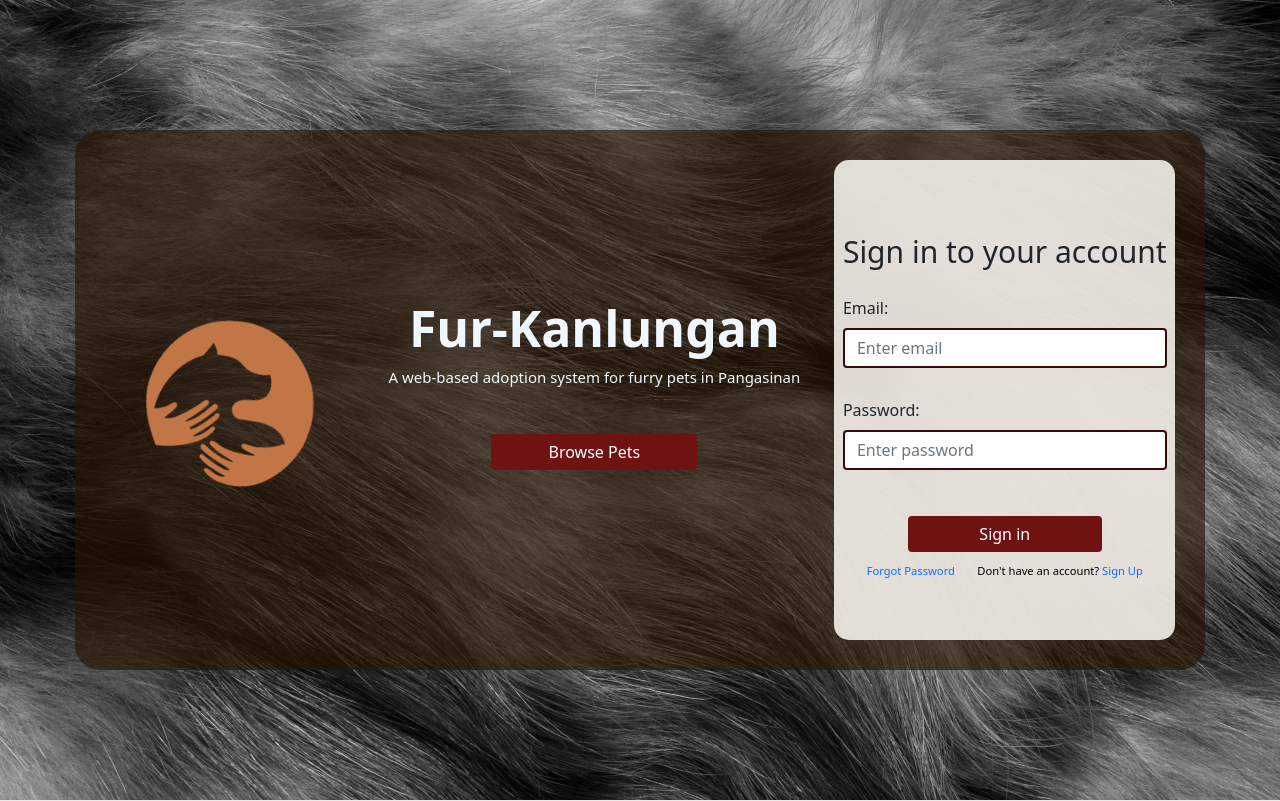
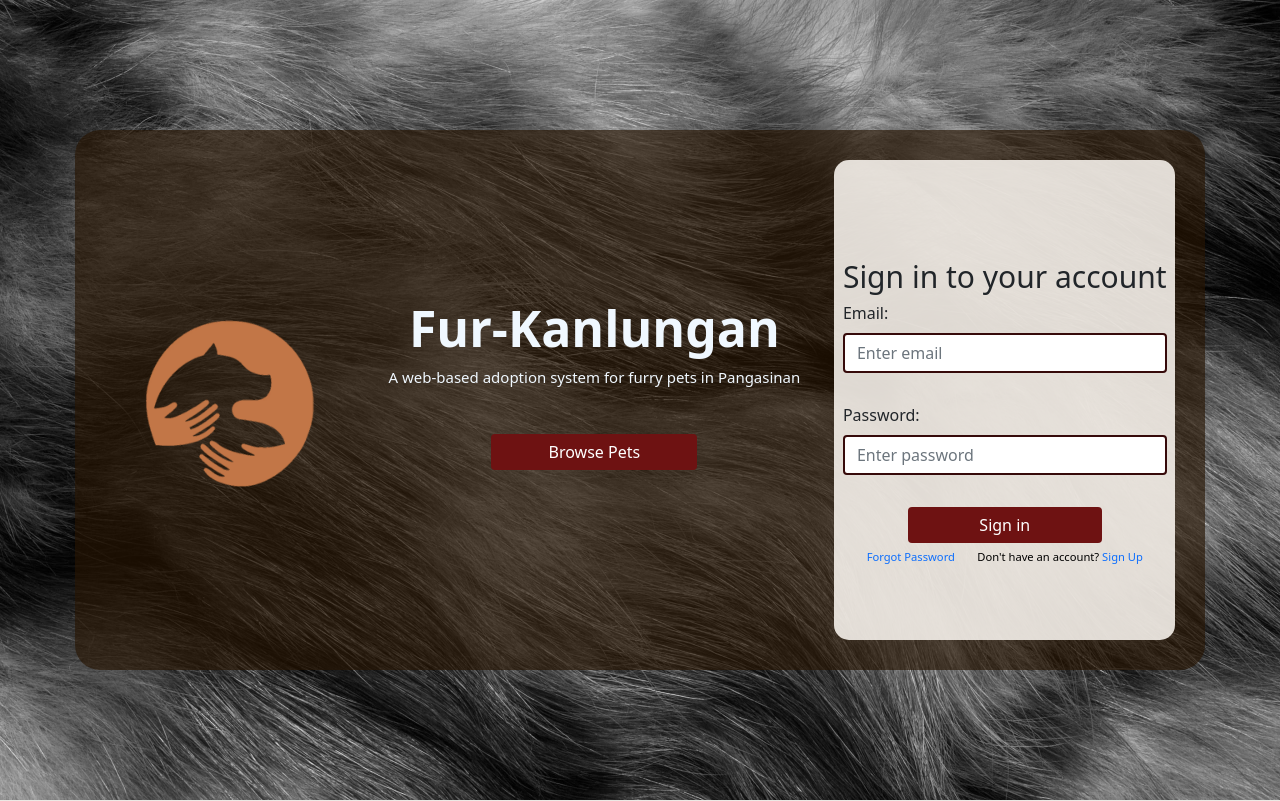
Before and after one commit to daryll-troy/fur-kanlungan, a PHP site: page / in a window 1280 px wide. Shown: the top 801 px of the page. Run offline with PHP 8.4, Linux system fonts and the light colour scheme.

Commit message:
working on index responsiveness

```diff
--- a/css/index.css
+++ b/css/index.css
@@ -180,12 +180,22 @@ p {
 
     /* adjust margin and width to email field */
     .lblemail {
-        margin-top: 40px;
+        /* margin-top: 40px; */
         width: 250px;
     }
 
     .txtemail {
         margin-bottom: 30px;
+    }
+
+    /* change margin top and bottom*/
+    .signup p {
+        margin: 0.5em 0em;
+
+    }
+    /* adjust the margin-top of .submit-login */
+    .submit-login{
+        margin-top:  1em;
     }
 }
 
@@ -259,14 +269,22 @@ p {
 
 
 @media screen and (max-width: 420px) {
-    /* remove margin top and bottom*/
-    .signup p{
-       margin: 0.5em 0em;
+
+    /* change margin top and bottom*/
+    .signup p {
+        margin: 0.5em 0em;
+
     }
+
     /* add space between the submit button and the signup div */
     .submit-login {
         margin-top: 0;
-     margin-bottom: 1.5em;
+        margin-bottom: 1.5em;
+    }
+
+    /* remove the margin-right to center the forget password text */
+    .signup p:nth-child(1) {
+        margin-right: 0em;
     }
 }
 
```
